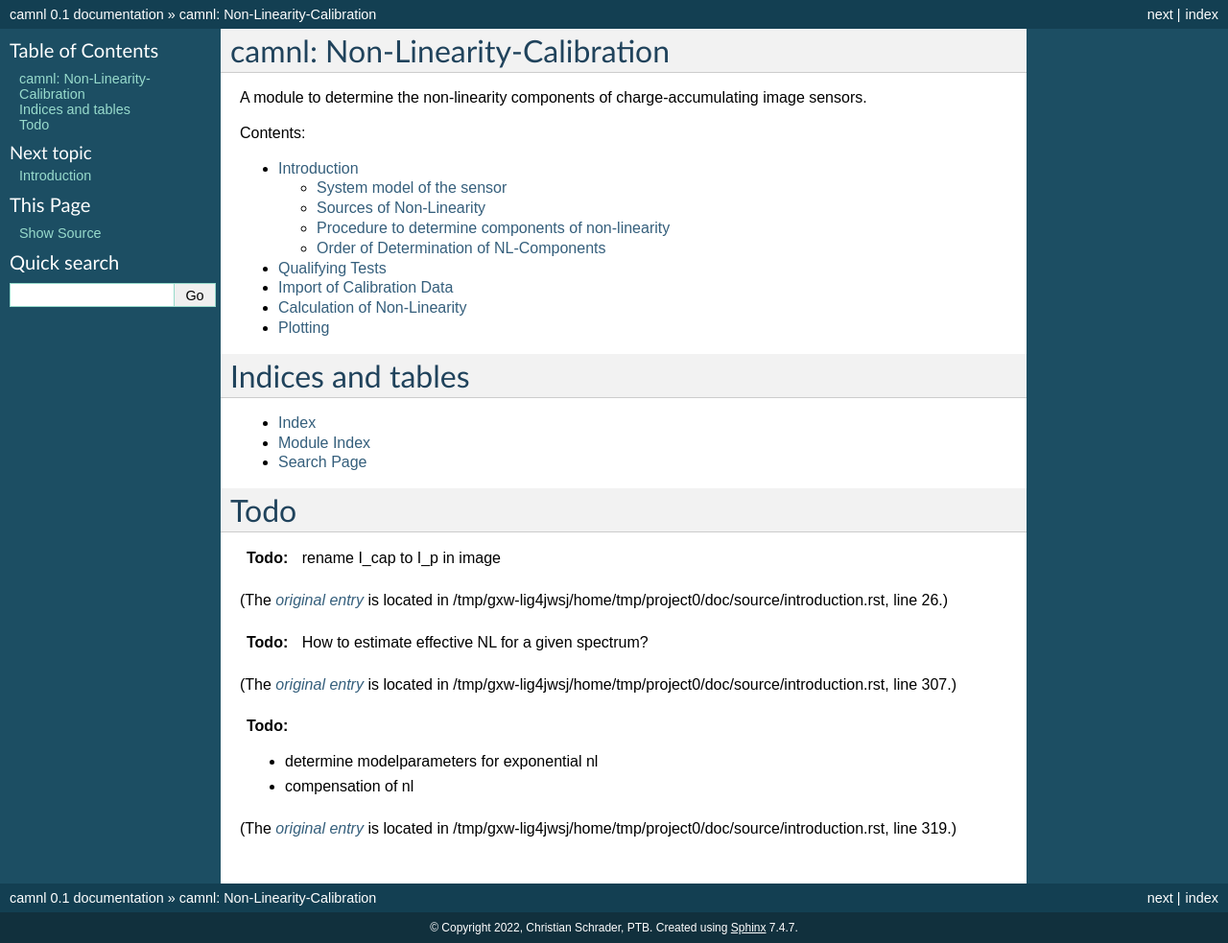
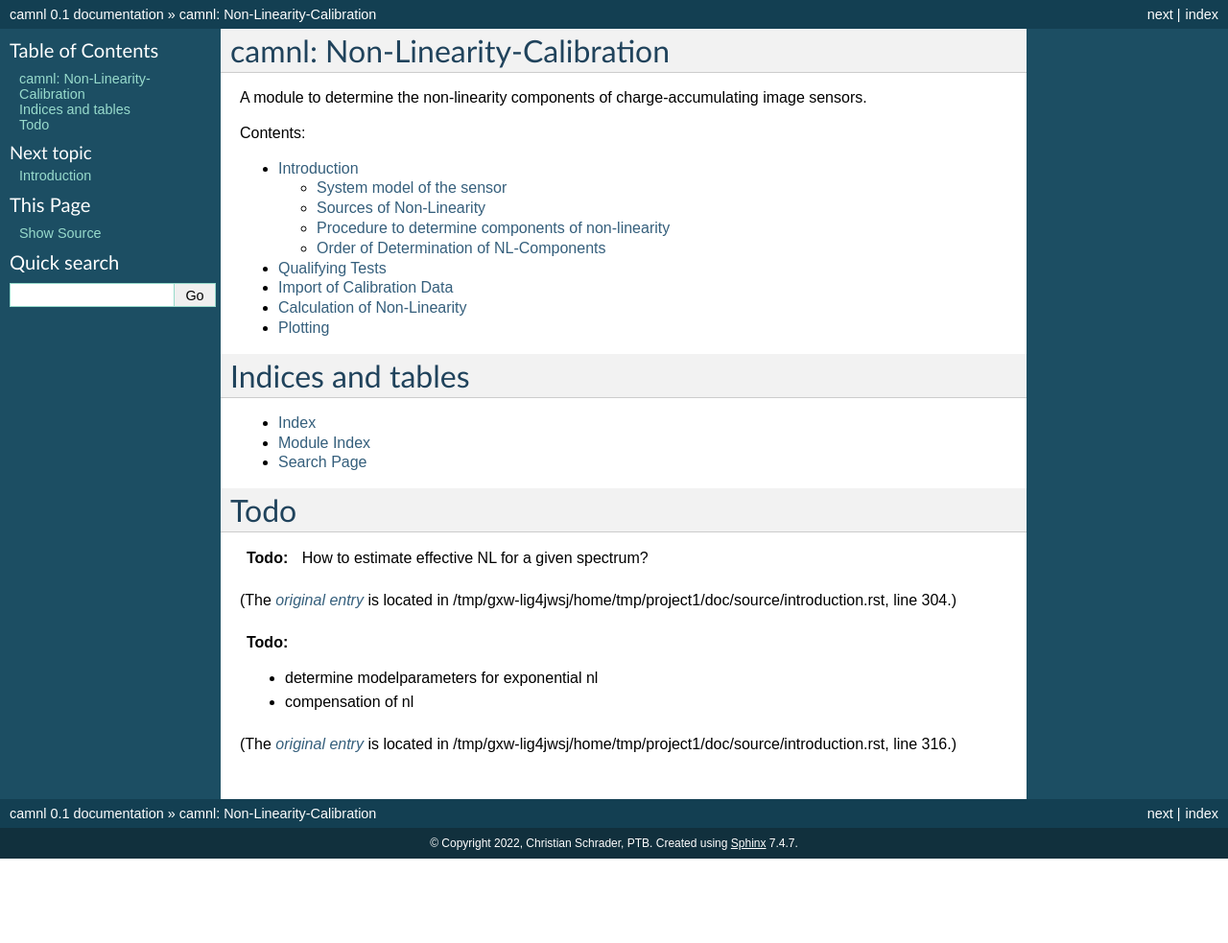
Before and after one commit to empir19nrm02/camnl, a Sphinx documentation site: the page built from doc/source/index.rst, in a window 1280 px wide. Shown: the whole page at 96% size. Built offline with Sphinx 7.4.7, drawn with Linux system fonts in a browser that asks for light colours; after the commit the page ends 900 px from its top, so only the background shows below that.

Commit message:
License added, image updated
- Added License according to project decision: CC0 1.0 Universal
- updated Image equiv-circuit-diagram.*
- changed readme from rst to md

```diff
--- a/doc/source/introduction.rst
+++ b/doc/source/introduction.rst
@@ -18,12 +18,9 @@
 
 .. _pixel_equiv_circ:
 .. figure:: images//equiv-circuit-diagram.png
-    :scale: 100 %
     :alt: equivalent circuit diagram of a sensor
 
     Equivalent circuit diagram of a sensor
-
-.. todo:: rename I_cap to  I_p in image
 
 Sources of Non-Linearity
 ------------------------
--- a/setup.py
+++ b/setup.py
@@ -3,14 +3,14 @@
 import glob
 
 def readme():
-    with open('README.rst') as f:
+    with open('README.md') as f:
         return f.read()
 
 st.setup(name='camnl',
       version='0.1',
       description='Calibration of camera nonlinearity',
       long_description = readme(),
-      long_description_content_type="text/x-rst",
+      long_description_content_type="text/x-md",
       url='',
       author='Christian Schrader',
       author_email='christian.schrader@ptb.de',
@@ -24,7 +24,7 @@
       packages=st.find_packages(),
       #scripts=['bin/bla'],
       include_package_data=True, # copy docs etc.
-      zip_safe=False,
+      sip_safe=False,
       test_suite='nose.collector',
       tests_require=['nose'],
       install_requires=[
```
Also changed, not shown: README.md (+3 -0 lines), LICENSE.txt (added), doc/source/images/equiv-circuit-diagram.png, doc/source/images/pixel_equivalent-circuit-diagram.svg, doc/source/images/pixel_equivalent-circuit-diagram2.svg (deleted), 1 other file.
